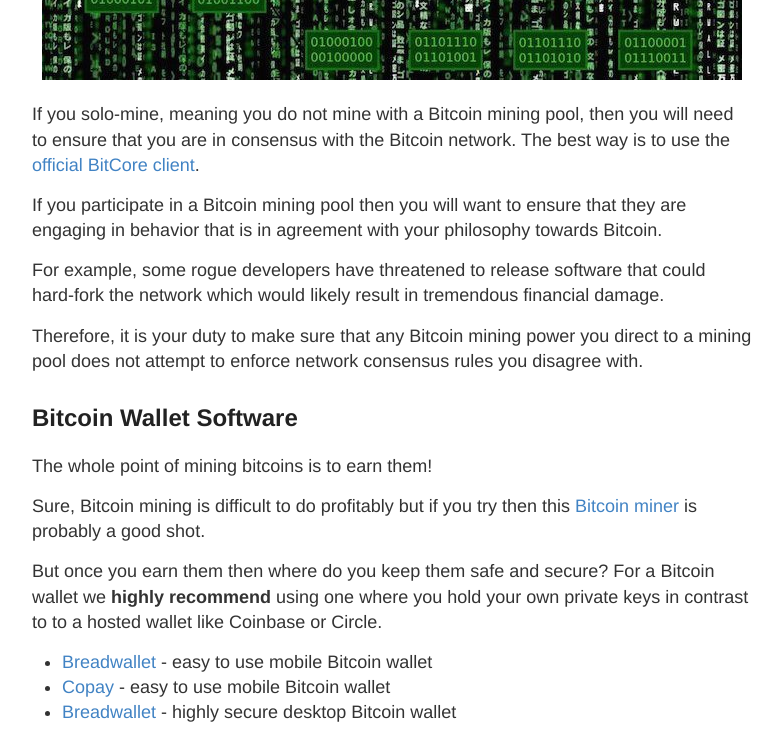
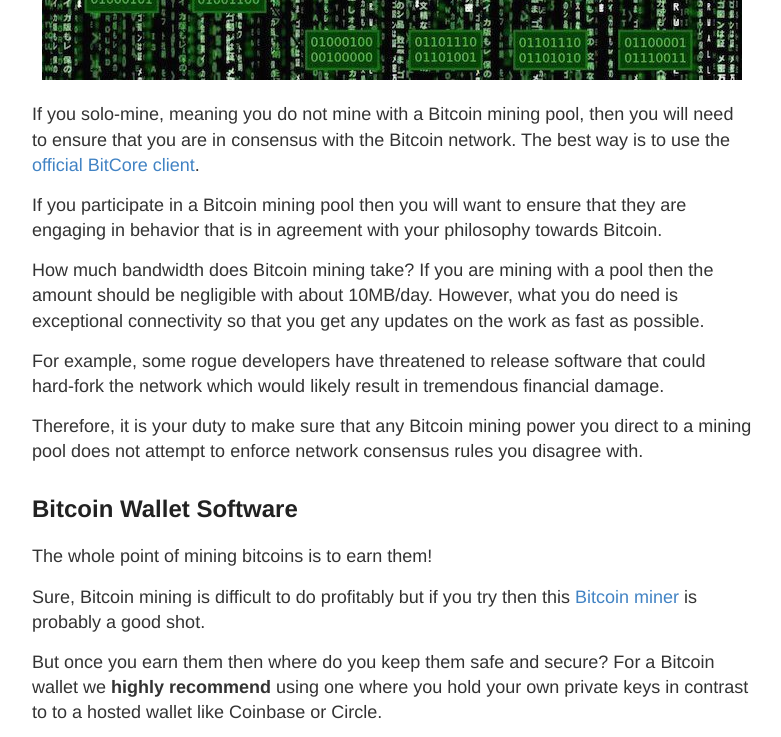
Before and after one commit to vesk4000/bm, a Jekyll site: the page built from bitcoin-mining-software/index.html, in a window 1280 px wide and 900 px high, scrolled down 1181 px, cut to the strip 0-737 px from the top of the window. Shown: the whole strip, without its empty margins (248-1029 px from the left). Built offline with Jekyll 4.4.1, drawn with Linux system fonts in a browser that asks for light colours; Markdown is read by kramdown in place of the engine named in the settings; a script that is not in the unit is left out.

Commit message:
Bandwidth

```diff
--- a/bitcoin-mining-software/index.html
+++ b/bitcoin-mining-software/index.html
@@ -13,6 +13,7 @@ title: Learn about Bitcoin mining software
 <center><img src="/images/bitcoin-network-consensus.jpg" alt="bitcoin network consensus"></center>
 <p>If you solo-mine, meaning you do not mine with a Bitcoin mining pool, then you will need to ensure that you are in consensus with the Bitcoin network. The best way is to use the <a href="http://bitcoin.org/en/download">official BitCore client</a>.
 <p>If you participate in a Bitcoin mining pool then you will want to ensure that they are engaging in behavior that is in agreement with your philosophy towards Bitcoin.
+<p>How much bandwidth does Bitcoin mining take? If you are mining with a pool then the amount should be negligible with about 10MB/day. However, what you do need is exceptional connectivity so that you get any updates on the work as fast as possible.
 <p>For example, some rogue developers have threatened to release software that could hard-fork the network which would likely result in tremendous financial damage.
 <p>Therefore, it is your duty to make sure that any Bitcoin mining power you direct to a mining pool does not attempt to enforce network consensus rules you disagree with.
 <h2>Bitcoin Wallet Software</h2>
```
